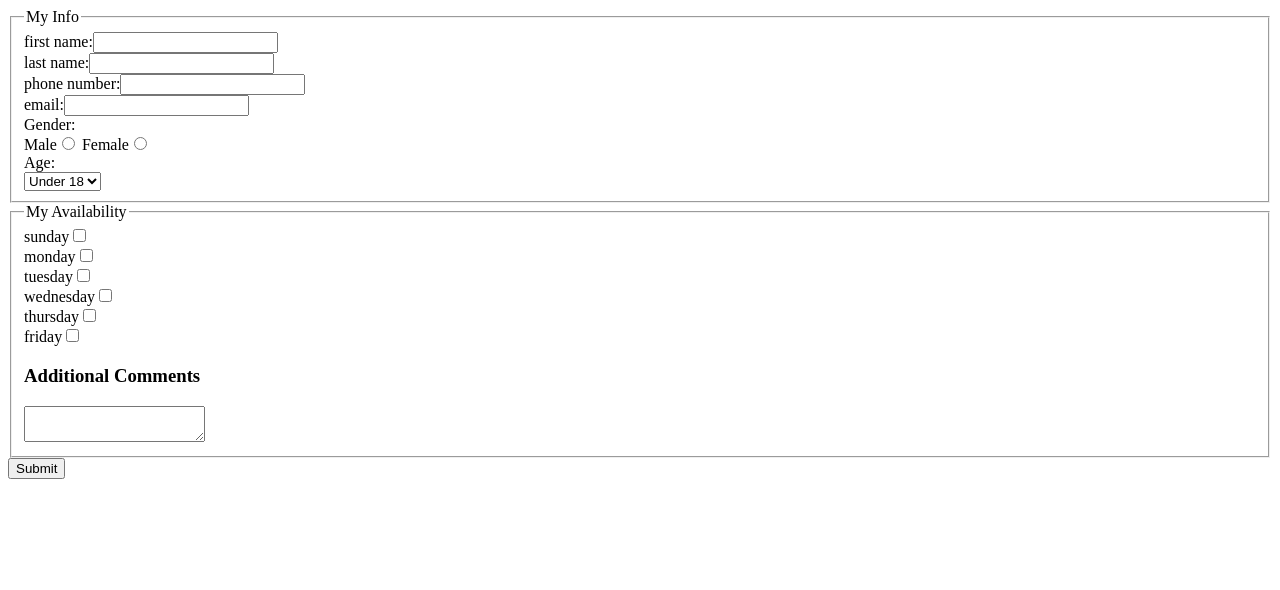
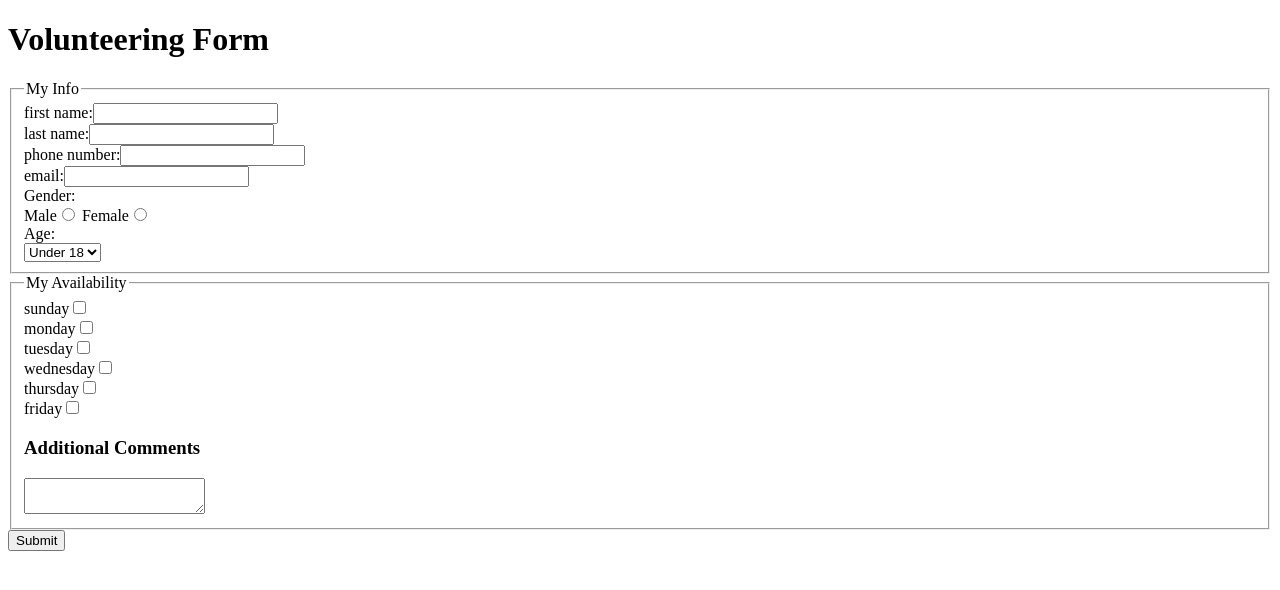
Before and after one commit to AbbyAGarcia/lab5_itmd_361, a plain HTML site: page index.html in a window 1280 px wide. Drawn offline with Linux system fonts and the light colour scheme.

Commit message:
Update index.html

```diff
--- a/index.html
+++ b/index.html
@@ -5,6 +5,7 @@
 	<title>Form</title>
 </head>
 <body>
+	<h1>Volunteering Form</h1>
 	<form method="post" action="http://bloomingdale.sat.iit.edu/kriedan/lab3formscript.php">
 	<fieldset>
 		<legend>My Info</legend>
@@ -30,7 +31,11 @@
 			<option>Over 18</option>
 		</select>
 	</fieldset>
+	</body>
+
+	<body>
 	<fieldset>
+
 	<legend>My Availability</legend>
 		<div>
 			<div>
```
